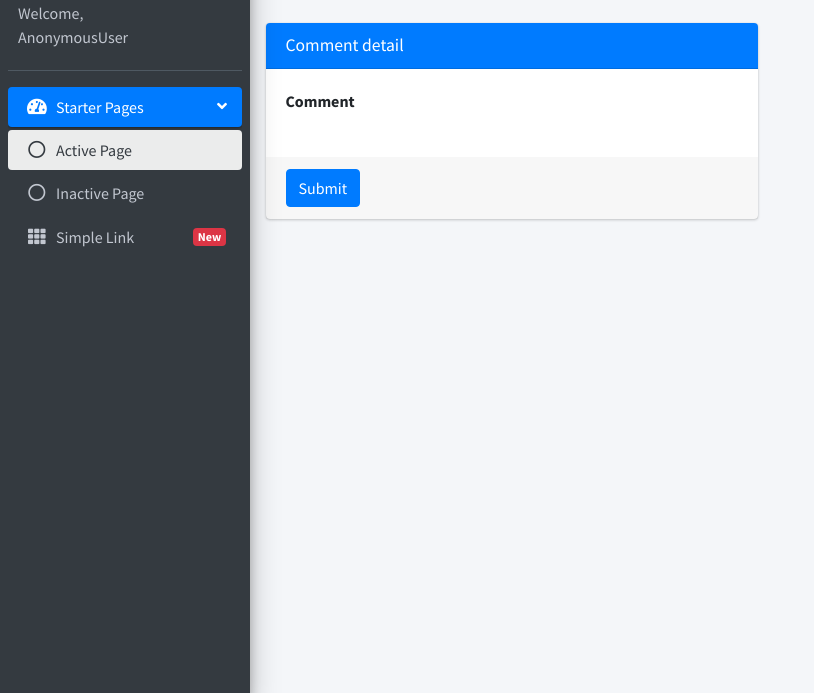
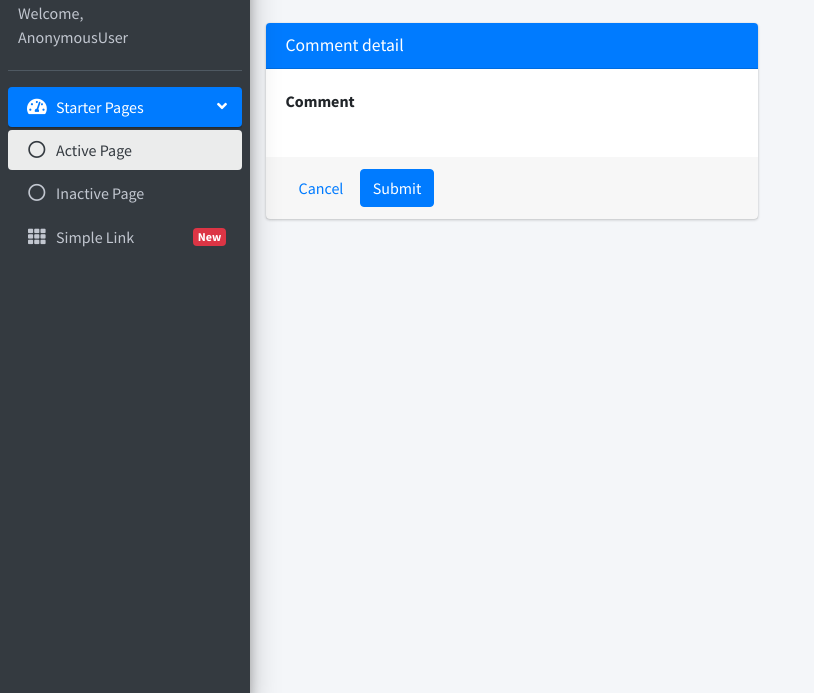
Before and after one commit to efefre/issue_tracker, a Django app: template issue_tracker_root/templates/issues/add_comment.html in a window 1280 px wide. Shown: the part 107-800 px from the top of the page, without its empty margins (0-814 px from the left). Run offline with Django 3.2, Linux system fonts and the light colour scheme; the template is opened without the code that fills it: values that come from a table or form of the project are taken from there, others are empty; some libraries are stand-ins or nearby versions.

Commit message:
Add Cancel in template: add_comment.html

```diff
--- a/issue_tracker_root/templates/issues/add_comment.html
+++ b/issue_tracker_root/templates/issues/add_comment.html
@@ -53,6 +53,7 @@
                 <!-- /.card-body -->
 
                 <div class="card-footer">
+                  <a href="{% url 'issues:issue-detail' slug=issue.slug %}" class="pull-right btn btn-link">Cancel</a>
                   <button type="submit" class="btn btn-primary">Submit</button>
                 </div>
               </form>
```
